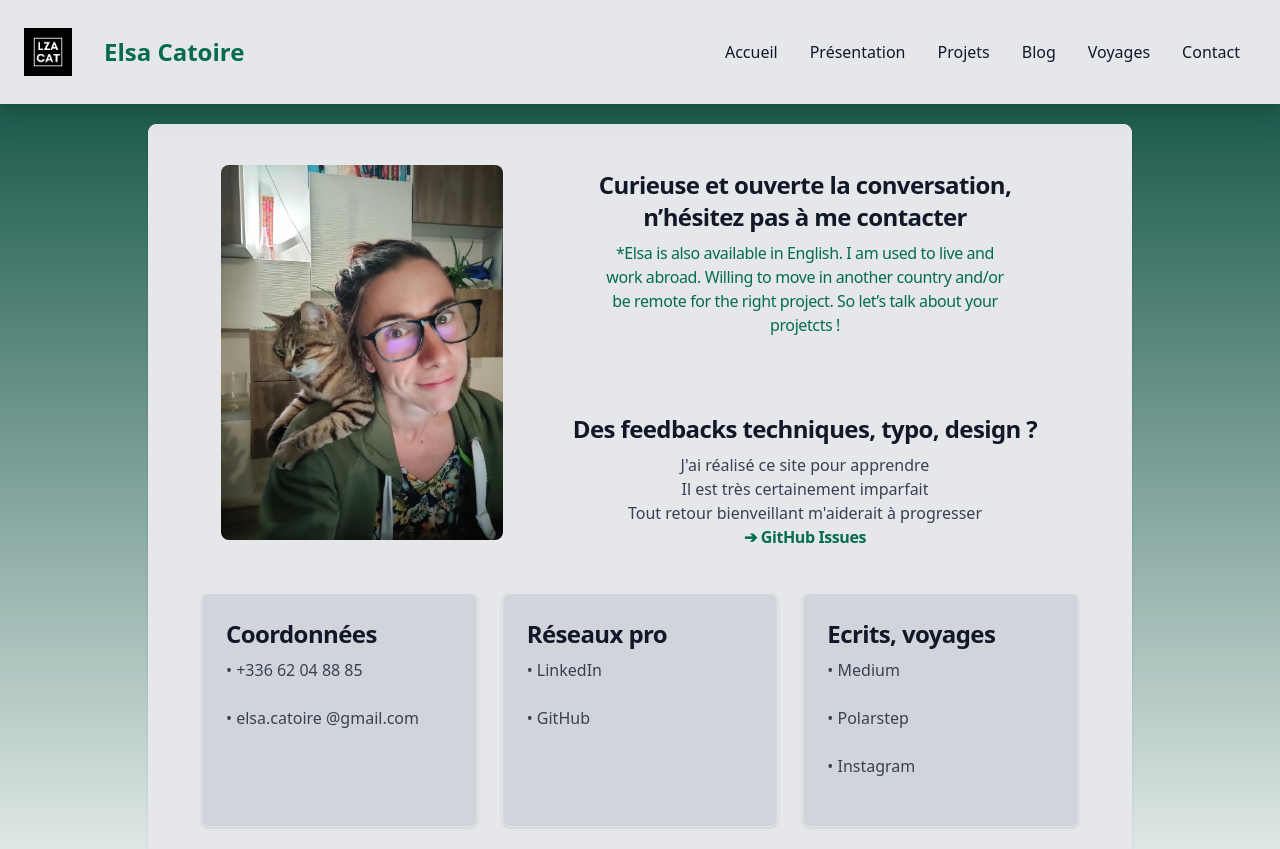
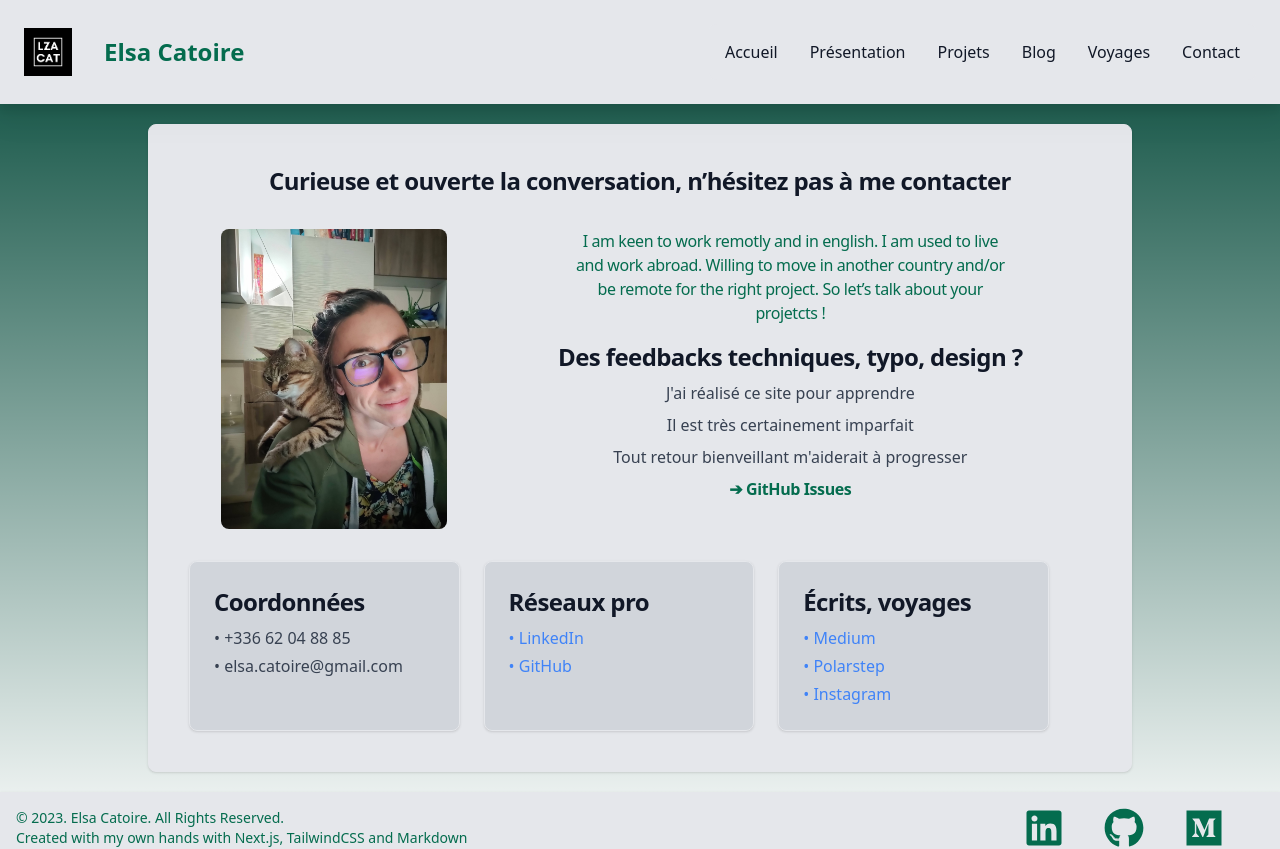
Before and after one commit to elsacatoire/blog-next, a Next.js app: page /contact in a window 1280 px wide. Shown: the top 849 px of the page. Built offline with nearby package versions, Linux system fonts and the light colour scheme.

Commit message:
Refacto contact (#41)
* refacto custom cards pour avoir des liens possibles

* refacto page contact

---------

Co-authored-by: Elsa <elsa.catoire@apside.com>

```diff
--- a/app/components/CustomCardList.tsx
+++ b/app/components/CustomCardList.tsx
@@ -1,8 +1,9 @@
+import Link from "next/link";
 import React from "react";
 
 type CustomCardListProps = {
 	title: string;
-	items: string[];
+	items: { text: string; href?: string; id: number }[];
 };
 
 const CustomCardList = ({ title, items }: CustomCardListProps) => {
@@ -11,9 +12,22 @@ const CustomCardList = ({ title, items }: CustomCardListProps) => {
 			<h1 className="mb-2 text-2xl font-bold tracking-tight text-gray-900 dark:text-white">
 				{title}
 			</h1>
-			<ul className="font-normal text-gray-700 dark:text-gray-400 list-disc list-inside">
-				{items.map((item) => (
-					<li key={item}>{item}</li>
+			<ul className="flex flex-col font-normal text-gray-700 dark:text-gray-400 gap-1">
+				{items.map(({ id, text, href }) => (
+					<li key={id}>
+						{href ? (
+							<Link
+								href={href}
+								className="text-blue-500 hover:underline"
+								target="_blank"
+								rel="noopener noreferrer"
+							>
+								&#x2022; {text}
+							</Link>
+						) : (
+							<span>&#x2022; {text}</span>
+						)}
+					</li>
 				))}
 			</ul>
 		</div>
--- a/app/contact/page.tsx
+++ b/app/contact/page.tsx
@@ -1,27 +1,61 @@
 import Image from "next/image";
 import Link from "next/link";
+import { v4 as uuidv4 } from "uuid";
+import CustomCardList from "../components/CustomCardList";
+
+const cardData = [
+	{
+		title: "Coordonnées",
+		items: [
+			{ id: 1, text: "+336 62 04 88 85" },
+			{ id: 2, text: "elsa.catoire@gmail.com" },
+		],
+	},
+	{
+		title: "Réseaux pro",
+		items: [
+			{
+				id: 1,
+				text: "LinkedIn",
+				href: "https://www.linkedin.com/in/elsa-catoire-11402753/",
+			},
+			{ id: 2, text: "GitHub", href: "https://github.com/elsacatoire" },
+		],
+	},
+	{
+		title: "Écrits, voyages",
+		items: [
+			{ id: 1, text: "Medium", href: "https://medium.com/@elsa.catoire" },
+			{
+				id: 2,
+				text: "Polarstep",
+				href: "https://www.polarsteps.com/ElsaCatoire",
+			},
+			{
+				id: 3,
+				text: "Instagram",
+				href: "https://www.instagram.com/elsa_des_bois/",
+			},
+		],
+	},
+];
 
 export default function Contact() {
 	return (
-		<div className="">
-			<div className="flex flex-col-reverse md:flex-row md:space-x-8 items-start">
-				<div className="md:w-2/3 md:order-2 m-1 md:ml-5">
-					<h5 className="text-center md:px-10 md:mb-2 md:text-2xl font-bold tracking-tight text-gray-900 dark:text-white">
-						Curieuse et ouverte la conversation, n&rsquo;hésitez pas à me
-						contacter
-					</h5>
-					<h3 className="text-center text-green-700 md:px-20 md:mb-2 md:text-3l tracking-tight dark:text-white">
-						*Elsa is also available in English. I am used to live and work
+		<div className="flex flex-col gap-8">
+			<h1 className="md:px-10 md:text-2xl font-bold tracking-tight text-gray-900 dark:text-white text-center">
+				Curieuse et ouverte la conversation, n&rsquo;hésitez pas à me contacter
+			</h1>
+			<div className="flex flex-col-reverse md:flex-row md:space-x-8 items-start w-full justify-between gap-3">
+				<div className="flex flex-col md:w-2/3 md:order-2 md:ml-5 text-center gap-2 ">
+					<p className="text-green-700 md:px-20 md:mb-2 md:text-3l tracking-tight dark:text-white">
+						I am keen to work remotly and in english. I am used to live and work
 						abroad. Willing to move in another country and/or be remote for the
 						right project. So let&rsquo;s talk about your projetcts !
-					</h3>
-					<br />
-					<p className="font-normal text-gray-700 dark:text-gray-400" />
-					<br />
-					<section className="text-center">
-						<h1 className="md:mt-5 text-center mx-auto mb-2 md:text-2xl font-bold tracking-tight text-gray-900 dark:text-white">
+					</p>
+					<p className="mx-auto md:text-2xl font-bold tracking-tight text-gray-900 dark:text-white">
 						Des feedbacks techniques, typo, design ?
-						</h1>
+					</p>
 					<p className="font-normal text-gray-700 dark:text-gray-400">
 						J&apos;ai réalisé ce site pour apprendre
 					</p>
@@ -31,107 +65,32 @@ export default function Contact() {
 					<p className="font-normal text-gray-700 dark:text-gray-400">
 						Tout retour bienveillant m&apos;aiderait à progresser
 					</p>
-						<h5 className="text-center mb-2 md:text-1xl font-bold tracking-tight text-green-700 dark:text-white">
+					<p className="mb-2 md:text-1xl font-bold tracking-tight text-green-700 dark:text-white">
 						&#x2794;{" "}
 						<Link href="https://github.com/elsacatoire/next-portfolio/issues">
 							GitHub Issues
 						</Link>
-						</h5>
-					</section>
+					</p>
 				</div>
 
-				<div className="object-center md:w-1/3 md:order-1 rounded-lg mx-auto max-w-md">
-					<Link href="https://www.polarsteps.com/ElsaCatoire">
+				<div className="md:w-1/4 md:order-1 rounded-lg">
 					<Image
-							className="mx-auto mt-0 rounded-lg"
+						className="rounded-lg"
 						src="/images/chat.jpg"
 						width={400}
 						height={400}
 						alt="Elsa Catoire"
 						priority={true}
 					/>
-					</Link>
 				</div>
 			</div>
-			<div className="justify-center flex flex-wrap mt-5">
-				<div className="w-full md:w-1/3 md:order-1 p-3">
-					<div className="h-full max-w-sm p-6 mx-auto  bg-gray-300 border border-gray-200 rounded-lg shadow dark:bg-gray-800 dark:border-gray-700 dark:hover:bg-gray-700">
-						<h5 className="mb-2 text-2xl font-bold tracking-tight text-gray-900 dark:text-white">
-							Coordonnées
-						</h5>
-						<p className="font-normal text-gray-700 dark:text-gray-400">
-							&#x2022; +336 62 04 88 85
-						</p>
-						<br />
-						<p className="font-normal text-gray-700 dark:text-gray-400">
-							&#x2022; elsa.catoire @gmail.com
-						</p>
+			<div className="justify-center flex flex-wrap">
+				<div className="flex flex-wrap gap-6 w-full">
+					{cardData.map((content) => (
+						<div key={uuidv4()} className="w-full md:w-[30%] justify-between">
+							<CustomCardList title={content.title} items={content.items} />
 						</div>
-				</div>
-				<div className="w-full md:w-1/3 md:order-2 p-3">
-					<div className="h-full max-w-sm p-6 mx-auto  bg-gray-300 border border-gray-200 rounded-lg shadow dark:bg-gray-800 dark:border-gray-700 dark:hover:bg-gray-700">
-						<h5 className="mb-2 text-2xl font-bold tracking-tight text-gray-900 dark:text-white">
-							Réseaux pro
-						</h5>
-						<Link
-							href="https://www.linkedin.com/in/elsa-catoire-11402753/"
-							className="mr-5 hover:underline md:mr-10"
-							target="_blank"
-							rel="noopener noreferrer"
-						>
-							<p className="font-normal text-gray-700 dark:text-gray-400">
-								&#x2022; LinkedIn
-							</p>
-						</Link>
-						<Link
-							href="https://github.com/elsacatoire"
-							className="mr-5 hover:underline md:mr-10"
-							target="_blank"
-							rel="noopener noreferrer"
-						>
-							<p className="font-normal text-gray-700 dark:text-gray-400">
-								&#x2022; GitHub
-							</p>
-						</Link>
-					</div>
-				</div>
-
-				<div className="w-full md:w-1/3 md:order-3 p-3">
-					<div className="h-full max-w-sm p-6 mx-auto bg-gray-300 border border-gray-200 rounded-lg shadow dark:bg-gray-800 dark:border-gray-700 dark:hover:bg-gray-700">
-						<h5 className="mb-2 text-2xl font-bold tracking-tight text-gray-900 dark:text-white">
-							Ecrits, voyages
-						</h5>
-						<Link
-							href="https://medium.com/@elsa.catoire"
-							className="mr-5 hover:underline md:mr-10"
-							target="_blank"
-							rel="noopener noreferrer"
-						>
-							<p className="font-normal text-gray-700 dark:text-gray-400">
-								&#x2022; Medium
-							</p>
-						</Link>
-						<Link
-							href="https://www.polarsteps.com/ElsaCatoire"
-							className="mr-5 hover:underline md:mr-10"
-							target="_blank"
-							rel="noopener noreferrer"
-						>
-							<p className="font-normal text-gray-700 dark:text-gray-400">
-								&#x2022; Polarstep
-							</p>
-						</Link>
-						<Link
-							href="https://www.instagram.com/elsa_des_bois/"
-							className="mr-5 hover:underline md:mr-10"
-							target="_blank"
-							rel="noopener noreferrer"
-						>
-							<p className="font-normal text-gray-700 dark:text-gray-400">
-								&#x2022; Instagram
-							</p>
-						</Link>
-					</div>
+					))}
 				</div>
 			</div>
 		</div>
--- a/app/page.tsx
+++ b/app/page.tsx
@@ -7,33 +7,33 @@ import MyProfilePic from "./components/MyProfilePic";
 const frontendCardContent = {
 	title: "Frontend",
 	items: [
-		"TypeScript, HTML, CSS",
-		"React, NextUI, Next",
-		"Vue, Vuetify, Nuxt",
-		"React Native",
-		"ShadnUI",
-		"Jest",
+		{ id: 1, text: "TypeScript, HTML, CSS" },
+		{ id: 2, text: "React, NextUI, Next" },
+		{ id: 3, text: "Vue, Vuetify, Nuxt" },
+		{ id: 4, text: "React Native" },
+		{ id: 5, text: "ShadnUI" },
+		{ id: 6, text: "Jest" },
 	],
 };
 
 const backendCardContent = {
 	title: "Backend",
 	items: [
-		"Django RF (Python)",
-		"API REST",
-		"SQL (PostgreSQL), NoSQL (MongoDB)",
-		"Strapi (CMS Headless)",
-		"Java Spring Boot (notions)",
+		{ id: 1, text: "Django RF (Python)" },
+		{ id: 2, text: "API REST" },
+		{ id: 3, text: "SQL (PostgreSQL), NoSQL (MongoDB)" },
+		{ id: 4, text: "Strapi (CMS Headless)" },
+		{ id: 5, text: "Java Spring Boot (notions)" },
 	],
 };
 
 const othersCardContent = {
 	title: "Outils",
 	items: [
-		"Docker",
-		"Postman (tests API)",
-		"Github Actions (CI/CD)",
-		"Playwright (tests E2E)",
+		{ id: 1, text: "Docker" },
+		{ id: 2, text: "Postman (tests API)" },
+		{ id: 3, text: "Github Actions (CI/CD)" },
+		{ id: 4, text: "Playwright (tests E2E)" },
 	],
 };
 
--- a/app/presentation/page.tsx
+++ b/app/presentation/page.tsx
@@ -2,23 +2,29 @@ import CustomCardList from "../components/CustomCardList";
 import MarkdownLoader from "../components/MarkdownLoader";
 import MyProfilePic from "../components/MyProfilePic";
 
-const hobbies = [
-	"Perchée sur une montagne",
-	"Randonnée, escalade",
-	"Musique, ukulélé, chant",
-	"Ecologie, green-tech, low-tech",
-	"Bricolage, DIY",
-	"Jeux de rôle",
-	"English fluent",
-];
+const hobbiesCardContent = {
+	title: "Hobbies",
+	items: [
+		{ id: 1, text: "Perchée sur une montagne" },
+		{ id: 2, text: "Randonnée, escalade" },
+		{ id: 3, text: "Musique, ukulélé, chant" },
+		{ id: 4, text: "Ecologie, green-tech, low-tech" },
+		{ id: 5, text: "Bricolage, DIY" },
+		{ id: 6, text: "Jeux de rôle" },
+		{ id: 7, text: "English fluent" },
+	],
+};
 
-const diplomas = [
-	"2024: RNCP6 Conceptrice Développeuse d'Aplication",
-	"2016: Concours Cat A - Attachée Territoriale",
-	"2013: Master2 Management Culturel",
-	"2011: Licence3 LEA Anglais espagnol",
-	"2007: BAC S - Sciences de l'ingénieur",
-];
+const diplomasCardContent = {
+	title: "Diplômes",
+	items: [
+		{ id: 1, text: "2024: RNCP6 Conceptrice Développeuse d'Application" },
+		{ id: 2, text: "2016: Concours Cat A - Attachée Territoriale" },
+		{ id: 3, text: "2013: Master2 Management Culturel" },
+		{ id: 4, text: "2011: Licence3 LEA Anglais espagnol" },
+		{ id: 5, text: "2007: BAC S - Sciences de l'ingénieur" },
+	],
+};
 
 export default function Présentation() {
 	return (
@@ -38,8 +44,14 @@ export default function Présentation() {
 					width={600}
 					height={600}
 				/>
-				<CustomCardList title="Diplômes et concours" items={diplomas} />
-				<CustomCardList title="Et mon temps libre ?" items={hobbies} />
+				<CustomCardList
+					title={diplomasCardContent.title}
+					items={diplomasCardContent.items}
+				/>
+				<CustomCardList
+					title={hobbiesCardContent.title}
+					items={hobbiesCardContent.items}
+				/>
 			</div>
 		</div>
 	);
--- a/app/voyages/components/Gallery.tsx
+++ b/app/voyages/components/Gallery.tsx
@@ -51,7 +51,6 @@ const Gallery = () => {
 
 			{isOpen && currentImage && (
 				<div className="fixed inset-0 z-50 flex items-center justify-center bg-black bg-opacity-80">
-
 					{isLoading && (
 						<div className="absolute z-10">
 							<div className="loader border-t-4 border-white border-solid rounded-full w-16 h-16 animate-spin" />
--- a/app/voyages/page.tsx
+++ b/app/voyages/page.tsx
@@ -7,38 +7,38 @@ import Gallery from "./components/Gallery";
 const productionCardContent = {
 	title: "Production",
 	items: [
-		"57 000km parcourus",
-		"22 pays",
-		"9 woofings",
-		"Pair & mob voyages",
-		"Création et animation de communautés de voyageurs libres",
-		"Beaucoup de riens",
+		{ id: 1, text: "57 000km parcourus" },
+		{ id: 2, text: "22 pays" },
+		{ id: 3, text: "9 woofings" },
+		{ id: 4, text: "Pair & mob voyages" },
+		{ id: 5, text: "Création et animation de communautés de voyageurs libres" },
+		{ id: 6, text: "Beaucoup de riens" },
 	],
 };
 
 const stackCardContent = {
 	title: "Stack",
 	items: [
-		"Renault Trafic L1L2",
-		"Batterie Lithium 100A",
-		"60L eau propre",
-		"Douche solaire",
-		"Pelle",
-		"Tout réparer avec du gaffeur",
-		"Park4Night",
-		"Chaussettes pilou",
+		{ id: 1, text: "Renault Trafic L1L2" },
+		{ id: 2, text: "Batterie Lithium 100A" },
+		{ id: 3, text: "60L eau propre" },
+		{ id: 4, text: "Douche solaire" },
+		{ id: 5, text: "Pelle" },
+		{ id: 6, text: "Tout réparer avec du gaffeur" },
+		{ id: 7, text: "Park4Night" },
+		{ id: 8, text: "Chaussettes pilou" },
 	],
 };
 
 const skillsCardContent = {
 	title: "Skills",
 	items: [
-		"Autonomie",
-		"Langages : anglais fluent, roumain, serbo-croate, turc",
-		"Ukulélé",
-		"Conduire un tracteur",
-		"Traite et fabrication de fromage",
-		"Randonnée",
+		{ id: 1, text: "Autonomie" },
+		{ id: 2, text: "Langages : anglais fluent, roumain, serbo-croate, turc" },
+		{ id: 3, text: "Ukulélé" },
+		{ id: 4, text: "Conduire un tracteur" },
+		{ id: 5, text: "Traite et fabrication de fromage" },
+		{ id: 6, text: "Randonnée" },
 	],
 };
 
```
Lines whose indentation alone changed are shown as unchanged.
